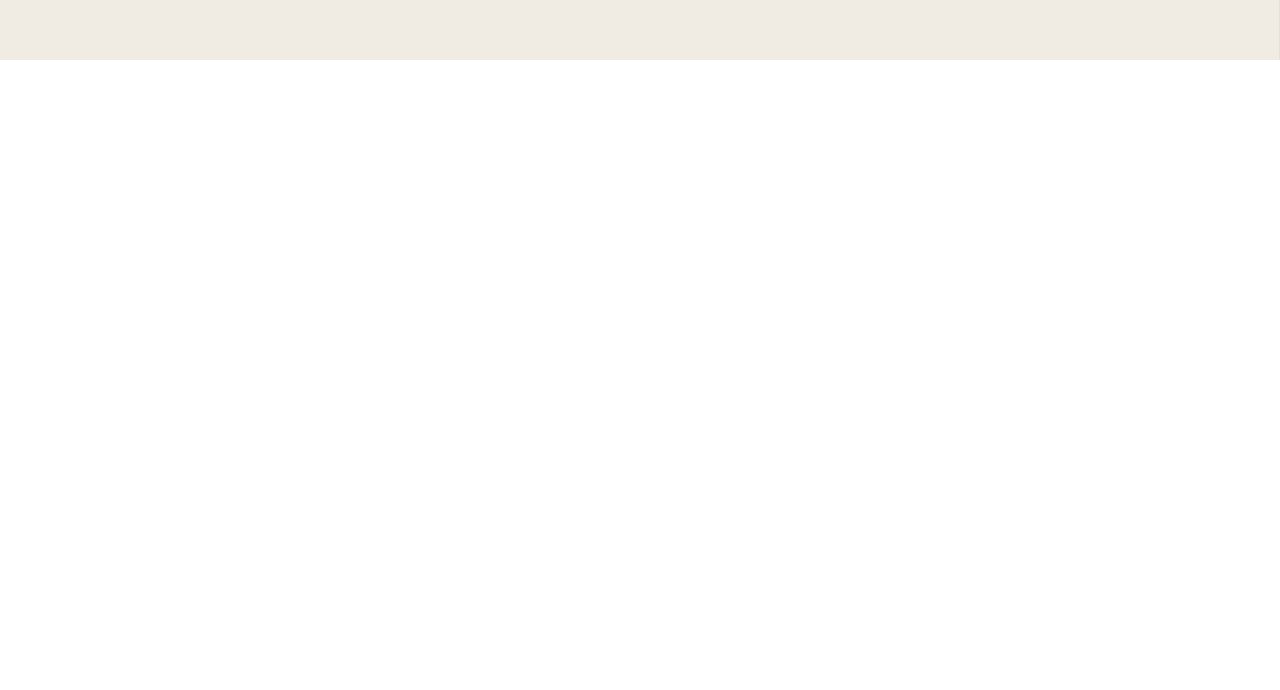
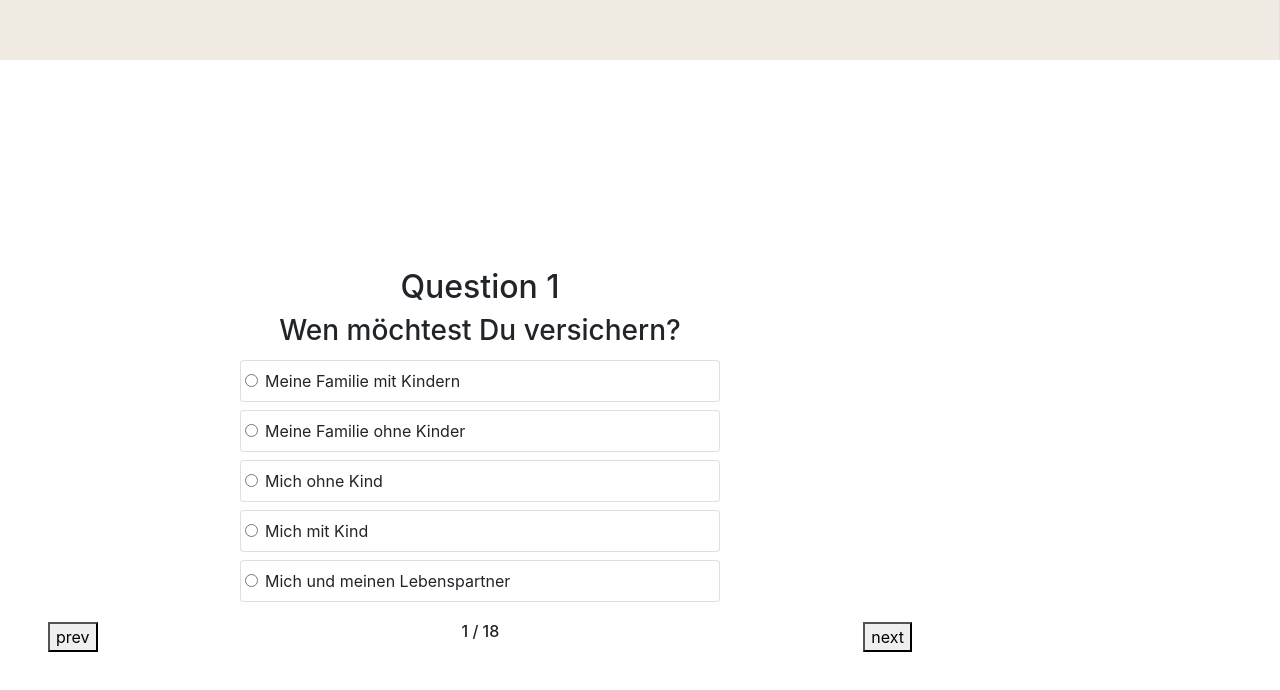
Before and after one commit to seyed-amir-mehrizi/Questionnaire-App-with-Angular, an Angular app in the folder Questionnaire-App/: page / in a window 1280 px wide. Shown: the part 740-1430 px from the top of the page. Built offline with nearby package versions, Linux system fonts and the light colour scheme.

Commit message:
add question component to the app

```diff
--- a/Questionnaire-App/src/app/app.component.html
+++ b/Questionnaire-App/src/app/app.component.html
@@ -4,7 +4,7 @@
     <app-sidebar [name]="questionnaireName" [description]="questionnaireDescription"></app-sidebar>
   </div>
   <div class="col-md-9 h-100 w-100 p-0">
-
+    <app-question [questions]="listOfQuestions"></app-question>
   </div>
 </div>
 <router-outlet></router-outlet>
--- a/Questionnaire-App/src/app/app.module.ts
+++ b/Questionnaire-App/src/app/app.module.ts
@@ -4,11 +4,13 @@ import { BrowserModule } from '@angular/platform-browser';
 import { AppRoutingModule } from './app-routing.module';
 import { AppComponent } from './app.component';
 import { SidebarComponent } from './components/sidebar/sidebar.component';
+import { QuestionComponent } from './components/question/question.component';
 
 @NgModule({
   declarations: [
     AppComponent,
-    SidebarComponent
+    SidebarComponent,
+    QuestionComponent
   ],
   imports: [
     BrowserModule,
--- /dev/null
+++ b/Questionnaire-App/src/app/components/question/question.component.html
@@ -0,0 +1,41 @@
+<div class="d-flex flex-column justify-content-center align-items-center w-100 h-100">
+    <h2>
+        Question {{currentQuestionIndex + 1 }}
+    </h2>
+
+    <h3>
+        {{question.headline}}
+    </h3>
+    <div class="card w-50 p-1 my-1" *ngFor="let item of question.choices; let i=index">
+        <div class="card-body py-1">
+            <label class="form-check-label" for="{{i}}">
+                <input type="radio" class="form-check-input" id="{{i}}" name="optradio"
+                    value="{{item.value}}">{{item.label}}
+            </label>
+        </div>
+    </div>
+
+    <div class="d-flex justify-content-between w-100 mt-3">
+        <div>
+            <button class="mx-5" (click)="prev()">
+                prev
+            </button>
+        </div>
+        <div>
+                <h6>
+                    {{currentQuestionIndex + 1 }} / {{questions.length}}
+                </h6>
+        </div>
+        <div>
+
+            <button  class="mx-5" (click)="next()">
+                next
+            </button>
+        </div>
+    </div>
+
+
+
+
+
+</div>
--- /dev/null
+++ b/Questionnaire-App/src/app/components/question/question.component.ts
@@ -0,0 +1,31 @@
+import { Component, Input, OnInit } from '@angular/core';
+
+@Component({
+  selector: 'app-question',
+  templateUrl: './question.component.html',
+  styleUrls: ['./question.component.css']
+})
+export class QuestionComponent implements OnInit {
+  @Input() questions;
+  currentQuestionIndex:number = 0
+  constructor() { }
+
+  ngOnInit(): void {
+    console.log(this.questions);
+
+  }
+
+  get question(){
+    return this.questions[this.currentQuestionIndex]
+  }
+
+  next(){
+    this.currentQuestionIndex++;
+  }
+  prev(){
+    this.currentQuestionIndex--;
+
+  }
+
+
+}
```
Also changed, not shown: Questionnaire-App/tsconfig.json (+4 -4 lines), Questionnaire-App/src/app/components/question/question.component.css (added), 1 other file (tests, documents, lock files or other folders).
